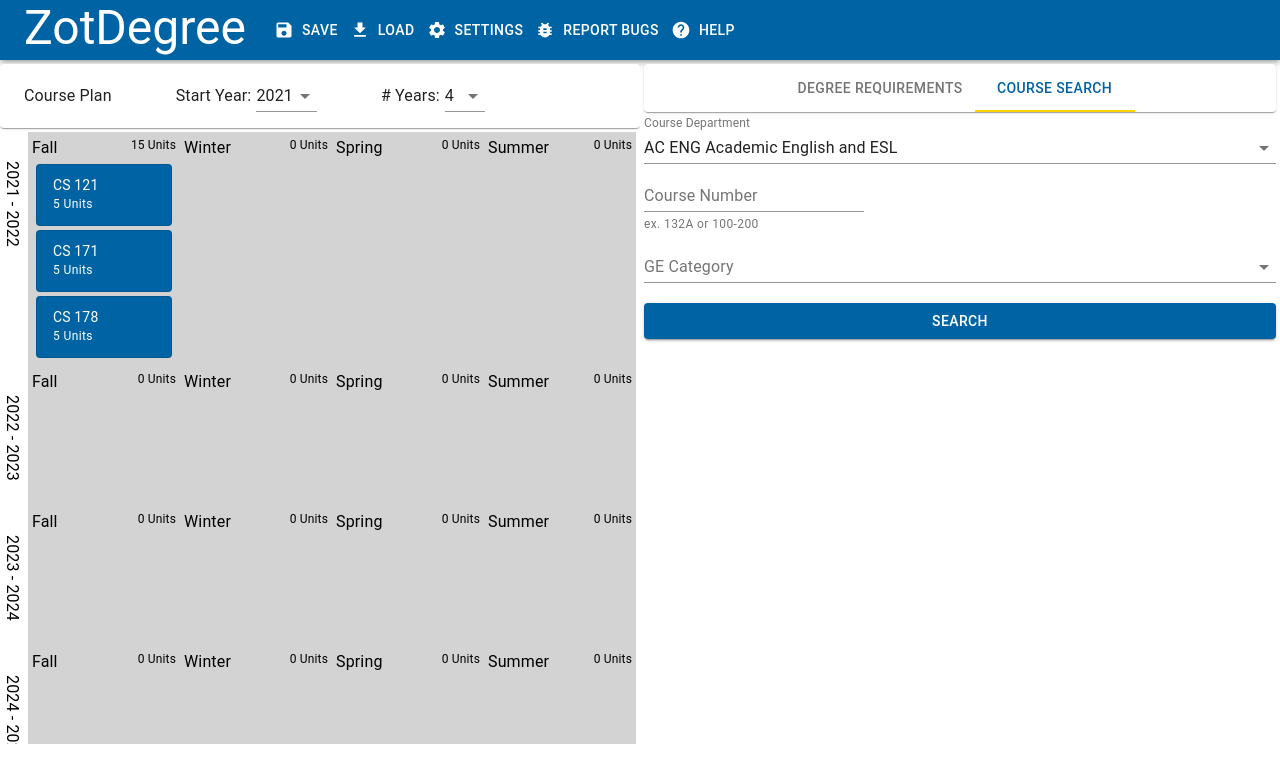
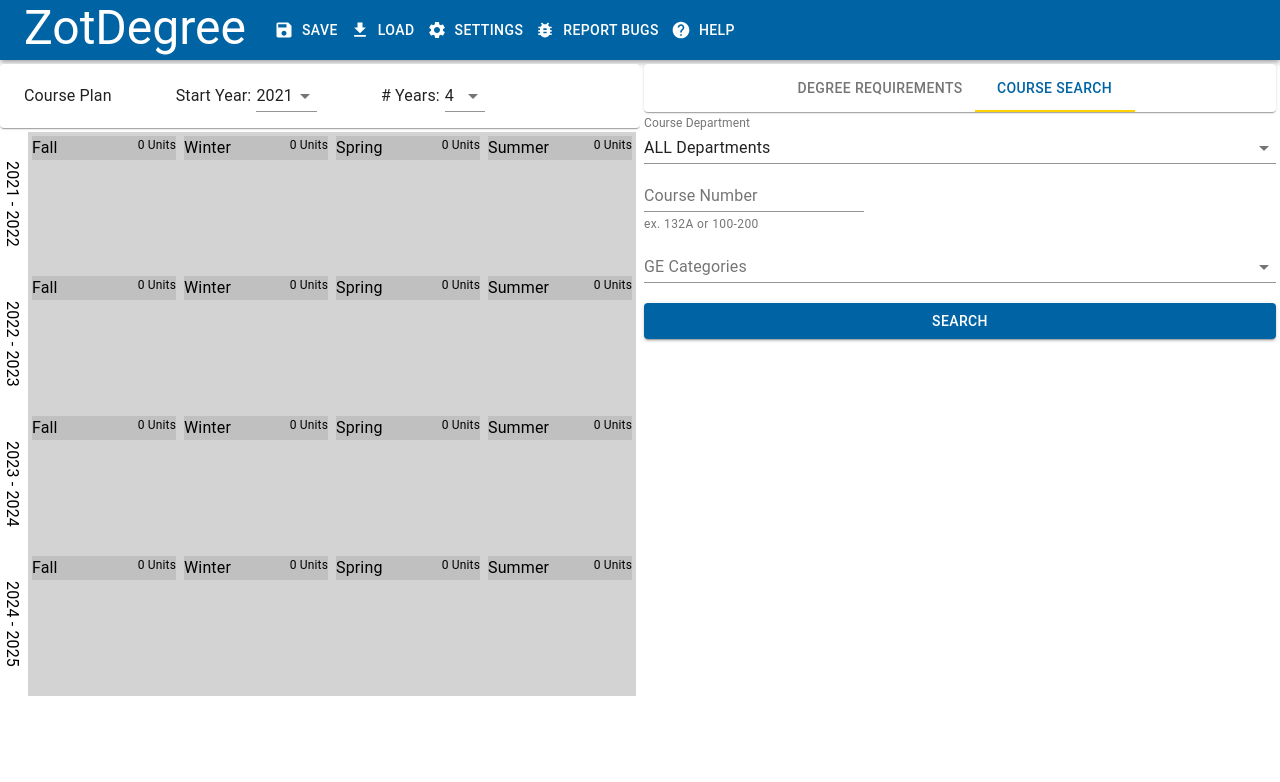
Before and after one commit to lukeren314/ZotDegree, a React (Create React App) app in the folder client/: page / in a window 1280 px wide. Both pictures are taken after a click on the tab "COURSE SEARCH". Shown: the top 782 px of the page. Built offline with nearby package versions, Linux system fonts and the light colour scheme.

Commit message:
added course search

```diff
--- a/client/src/api.js
+++ b/client/src/api.js
@@ -1,3 +1,17 @@
-// export async function searchCourses(query) {
-//   await fetch("http://localhost:8080/api/", body={...query})
-// }
+function setEndpointHost(path) {
+  if (process.env.NODE_ENV === "development") {
+    return `http://localhost:8080${path}`;
+  }
+  return `https://localhost:8080${path}`;
+}
+
+export async function searchCourses(query) {
+  const json = await fetch(setEndpointHost("/api/courses/search"), {
+    method: "POST",
+    headers: { "Content-Type": "application/json" },
+    body: JSON.stringify(query),
+  })
+    .then((resp) => resp.json())
+    .catch((error) => console.log("Error: ", error));
+  return json;
+}
--- a/client/src/components/CourseDragAndDrop/CourseDraggable.js
+++ b/client/src/components/CourseDragAndDrop/CourseDraggable.js
@@ -80,7 +80,7 @@ class CourseDraggable extends PureComponent {
                     secondary={(course.content.units || 0) + " Units"}
                     secondaryTypographyProps={{
                       variant: "caption",
-                      color: "white",
+                      style: { color: "white" },
                     }}
                   />
                   <ListItemSecondaryAction
--- a/client/src/components/CourseDragAndDrop/CourseDroppable.js
+++ b/client/src/components/CourseDragAndDrop/CourseDroppable.js
@@ -25,6 +25,7 @@ function CourseDroppable(props) {
           ref={provided.innerRef}
           style={getListStyle(snapshot.isDraggingOver, backgroundColor)}
         >
+          {/* convert to virtual list? */}
           {courses.map((course, index) => (
             <CourseDraggable
               key={course.id}
--- a/client/src/components/CoursePlan/QuarterPlan.js
+++ b/client/src/components/CoursePlan/QuarterPlan.js
@@ -15,7 +15,7 @@ function QuarterPlan(props) {
   );
   return (
     <Grid item>
-      <Typography>
+      <Typography style={{ backgroundColor: "silver" }}>
         <span>{quarter}</span>
         <span style={{ float: "right", textAlign: "right", fontSize: "12px" }}>
           {numUnits + " Units"}
--- a/client/src/components/CoursePlanner/CoursePlanner.js
+++ b/client/src/components/CoursePlanner/CoursePlanner.js
@@ -13,6 +13,7 @@ import {
   DEFAULT_YEARS,
   DEFAULT_START_YEAR,
 } from "./courseLogic";
+import { searchCourses } from "../../api.js";
 
 class CoursePlanner extends PureComponent {
   constructor(props) {
@@ -40,9 +41,7 @@ class CoursePlanner extends PureComponent {
   setStartYear(event) {
     this.setState({ startYear: event.target.value });
   }
-  componentDidMount() {
-    this.addCourses(0, "Fall", ["CS 121", "CS 171", "CS 178"]);
-  }
+  componentDidMount() {}
   addCourses(year, quarter, courses) {
     let courseDroppableObjects = this.getCourseDroppables(courses);
     this.setState({
@@ -59,18 +58,7 @@ class CoursePlanner extends PureComponent {
     return courses.map((course) => {
       return {
         id: this.draggableIdManager.getNextId(),
-        content: {
-          id: course,
-          department: "AC ENG",
-          number: "20A",
-          name: "Academic Writing",
-          units: "5",
-          prerequisite: "Placement into AC ENG 20A.",
-          corequisite: "",
-          prerequisite_tree: "",
-          same_as: "",
-          ge_cateogires: [],
-        },
+        content: course,
       };
     });
   }
@@ -111,30 +99,19 @@ class CoursePlanner extends PureComponent {
     }
     return courses;
   }
-  searchCourses(query) {
-    let courseSearchList = this.getCourseDroppables([
-      "CS 151",
-      "ICS 53",
-      "SOC 2",
-      "ICS 6B",
-      "ICS 6D",
-      "ICS 10A",
-      "CS 123",
-      "CS 114",
-      "CS 151345",
-    ]);
-    this.setState({
-      courseSearchList: courseSearchList,
-    });
+  async searchCourses(query) {
+    try {
+      // start loading?
+      const jsonData = await searchCourses(query);
+      const courseSearchList = this.getCourseDroppables(jsonData);
+      this.setState({ courseSearchList: courseSearchList });
+      // end loading
+    } catch (error) {
+      this.props.openAlert("Course Search Failed! " + error, "error");
+    }
   }
   render() {
-    const {
-      numYears,
-      startYear,
-      yearPlans,
-      courseSearchList,
-      openAlert,
-    } = this.state;
+    const { numYears, startYear, yearPlans, courseSearchList } = this.state;
     return (
       <DragDropContext onDragEnd={this.onDragEnd}>
         <Grid container style={{ height: "85vh" }}>
@@ -172,7 +149,7 @@ class CoursePlanner extends PureComponent {
             <ToolPanels
               courseSearchList={courseSearchList}
               searchCourses={this.searchCourses}
-              openAlert={openAlert}
+              openAlert={this.props.openAlert}
             />
           </Grid>
         </Grid>
--- a/client/src/components/CoursePlanner/courseLogic.js
+++ b/client/src/components/CoursePlanner/courseLogic.js
@@ -80,7 +80,7 @@ function addCourse(
 ) {
   // don't add if it's already present
   let course = courseSearchList[source.index];
-  if (findCourseById(course.content)) {
+  if (findCourseById(yearPlans, course.content.id)) {
     openAlert("This class was already added!", "error");
     return yearPlans;
   }
--- a/client/src/components/ToolPanels/CourseSearchPanel/GECategoriesSearchBar.js
+++ b/client/src/components/ToolPanels/CourseSearchPanel/GECategoriesSearchBar.js
@@ -2,18 +2,21 @@ import { Autocomplete } from "@material-ui/lab";
 import { TextField } from "@material-ui/core";
 
 function GECategoriesSearchBar(props) {
-  const { geCategory, geCategoriesList, setGECategory } = props;
+  const { geCategories, geCategoriesList, setGECategories } = props;
   return (
     <div>
       <Autocomplete
-        value={geCategory}
+        multiple
+        value={geCategories}
         options={geCategoriesList}
         getOptionLabel={(option) => option.label}
         getOptionSelected={(option, selected) =>
           option.value === selected.value
         }
-        onChange={setGECategory}
-        renderInput={(params) => <TextField {...params} label="GE Category" />}
+        onChange={setGECategories}
+        renderInput={(params) => (
+          <TextField {...params} label="GE Categories" />
+        )}
       />
     </div>
   );
--- a/client/src/components/ToolPanels/ToolPanels.js
+++ b/client/src/components/ToolPanels/ToolPanels.js
@@ -37,7 +37,7 @@ class ToolPanels extends PureComponent {
       // CourseSearchPanel
       department: departmentsList[0],
       courseNumber: "",
-      geCategory: "N/A",
+      geCategories: [],
     };
 
     this.setTab = this.setTab.bind(this);
@@ -47,7 +47,7 @@ class ToolPanels extends PureComponent {
     this.setSectionOpen = this.setSectionOpen.bind(this);
     this.setDepartment = this.setDepartment.bind(this);
     this.setCourseNumber = this.setCourseNumber.bind(this);
-    this.setGECategory = this.setGECategory.bind(this);
+    this.setGECategories = this.setGECategories.bind(this);
     this.searchQuery = this.searchQuery.bind(this);
   }
   setTab(event, newTab) {
@@ -132,19 +132,23 @@ class ToolPanels extends PureComponent {
     this.setState({ department: newDepartment });
   }
   setCourseNumber(event) {
-    const newCourseNumber = event.target.value;
-    if (!newCourseNumber.match(/^[0-9]+[A-Za-z]* ?(- ?[0-9]+[A-Za-z]*)?$/g)) {
+    this.setState({ courseNumber: event.target.value });
+  }
+  setGECategories(event, newGECategories) {
+    this.setState({ geCategories: newGECategories });
+  }
+  searchQuery() {
+    const { department, courseNumber, geCategories } = this.state;
+    if (department.value === "ALL" && geCategories.length === 0) {
+      this.props.openAlert("You must specify GE Categories!");
+      return;
+    }
+
+    if (!courseNumber.match(/^([0-9]+[A-Za-z]* ?(- ?[0-9]+[A-Za-z]*)?)?$/g)) {
       this.props.openAlert("Course number/range invalid!");
       return;
     }
-    this.setState({ courseNumber: event.target.value });
-  }
-  setGECategory(event, newGECategory) {
-    this.setState({ geCategory: newGECategory });
-  }
-  searchQuery() {
-    const { department, courseNumber, geCategory } = this.state;
-    const query = { department, courseNumber, geCategory };
+    const query = { department: department.value, courseNumber, geCategories };
     this.props.searchCourses(query);
   }
   render() {
@@ -152,11 +156,10 @@ class ToolPanels extends PureComponent {
       currentTab,
       department,
       courseNumber,
-      geCategory,
+      geCategories,
       requirements,
       degrees,
     } = this.state;
-    const { courseSearchList } = this.props;
     return (
       <div>
         <ToolPanelMenu currentTab={currentTab} setTab={this.setTab} />
@@ -178,7 +181,7 @@ class ToolPanels extends PureComponent {
           </ToolPanel>
           <ToolPanel value={currentTab} index={1}>
             <CourseSearchPanel
-              courseSearchList={courseSearchList}
+              courseSearchList={this.props.courseSearchList}
               searchCourses={this.searchQuery}
               departmentsList={departmentsList}
               geCategoriesList={geCategoriesList}
@@ -186,8 +189,8 @@ class ToolPanels extends PureComponent {
               setDepartment={this.setDepartment}
               courseNumber={courseNumber}
               setCourseNumber={this.setCourseNumber}
-              geCategory={geCategory}
-              setGECategory={this.setGECategory}
+              geCategories={geCategories}
+              setGECategories={this.setGECategories}
             />
           </ToolPanel>
         </div>
--- a/client/src/json/course_departments_list.json
+++ b/client/src/json/course_departments_list.json
@@ -1,4 +1,5 @@
 [
+  { "value": "ALL", "label": "ALL Departments" },
   { "value": "AC ENG", "label": "AC ENG Academic English and ESL" },
   { "value": "AFAM", "label": "AFAM African American Studies" },
   { "value": "ANATOMY", "label": "ANATOMY Anatomy and Neurobiology" },
--- a/client/src/json/ge_categories.json
+++ b/client/src/json/ge_categories.json
@@ -1,5 +1,4 @@
 [
-  { "value": "N/A", "label": "No preference for GE" },
   { "value": "Ia", "label": "Ia Lower Division Writing" },
   { "value": "Ib", "label": "Ib Upper Division Writing" },
   { "value": "II", "label": "II Science and Technology" },
```
Also changed, not shown: client/public/manifest.json, 2 other files (tests, documents, lock files or other folders).
